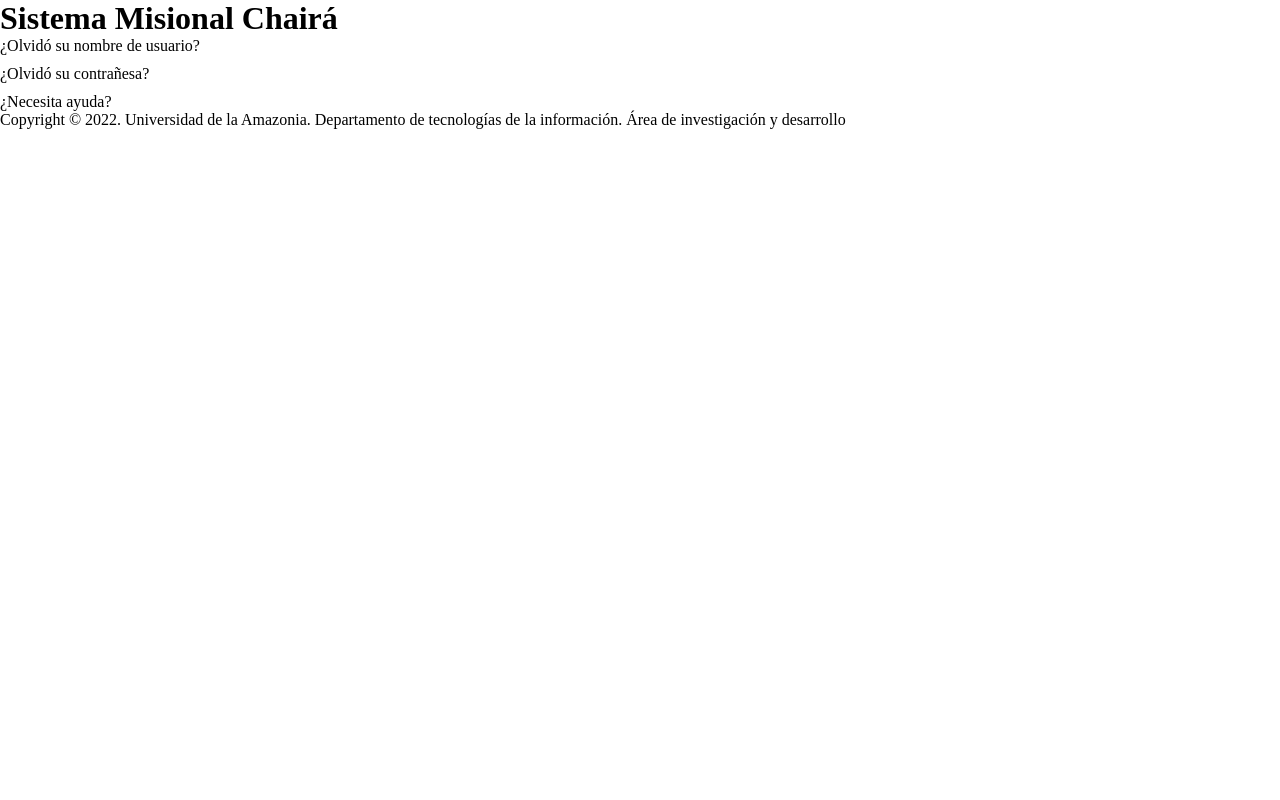
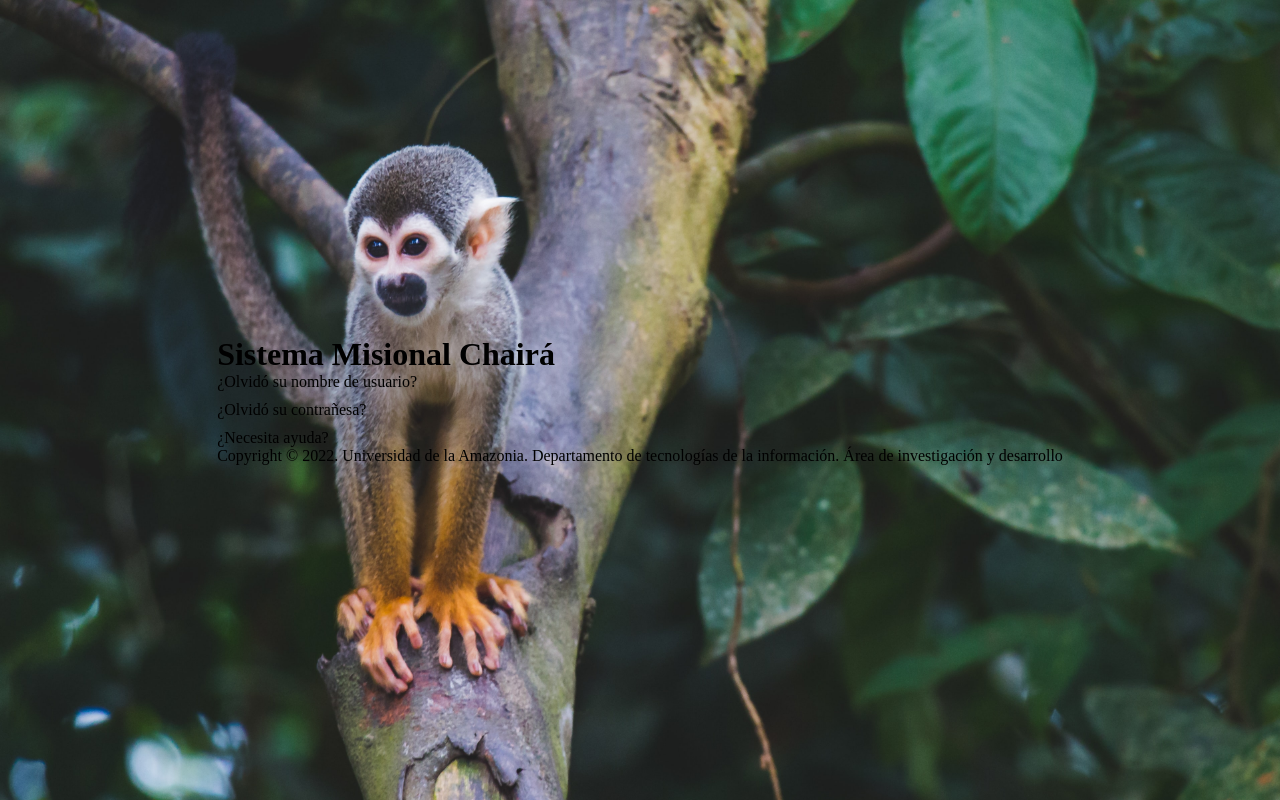
Before and after one commit to sneuder/chaira_login, a React (Create React App) app: page / in a window 1280 px wide. Built offline with nearby package versions, Linux system fonts and the light colour scheme.

Commit message:
Add settings

```diff
--- a/src/constants/styles/colors.js
+++ b/src/constants/styles/colors.js
@@ -0,0 +1,4 @@
+const colors = {
+  primary: '#ffffff',
+  secondary: '#009a25',
+};
--- /dev/null
+++ b/src/constants/styles/fontSetting.js
@@ -0,0 +1,3 @@
+const font = {
+  fontFamily: ''
+};
--- a/src/constants/styles/global.js
+++ b/src/constants/styles/global.js
@@ -1,4 +1,5 @@
 import { css } from "@emotion/react";
+import background from '../../assets/imgs/background.jpg';
 
 export const styleGlobal = css`
   * {
@@ -7,4 +8,16 @@
     outline: 0;
     border: 0;
   }
+
+  body {
+    max-width: 100vw;
+    max-height: 100vh;
+    height: 100vh;
+    background-image: url(${background});
+    background-repeat: no-repeat;
+    background-size: cover;
+    display: flex;
+    justify-content: center;
+    align-items: center;
+  }
 `;
```
Also changed, not shown: src/constants/styles/fontSizes.js (deleted).
